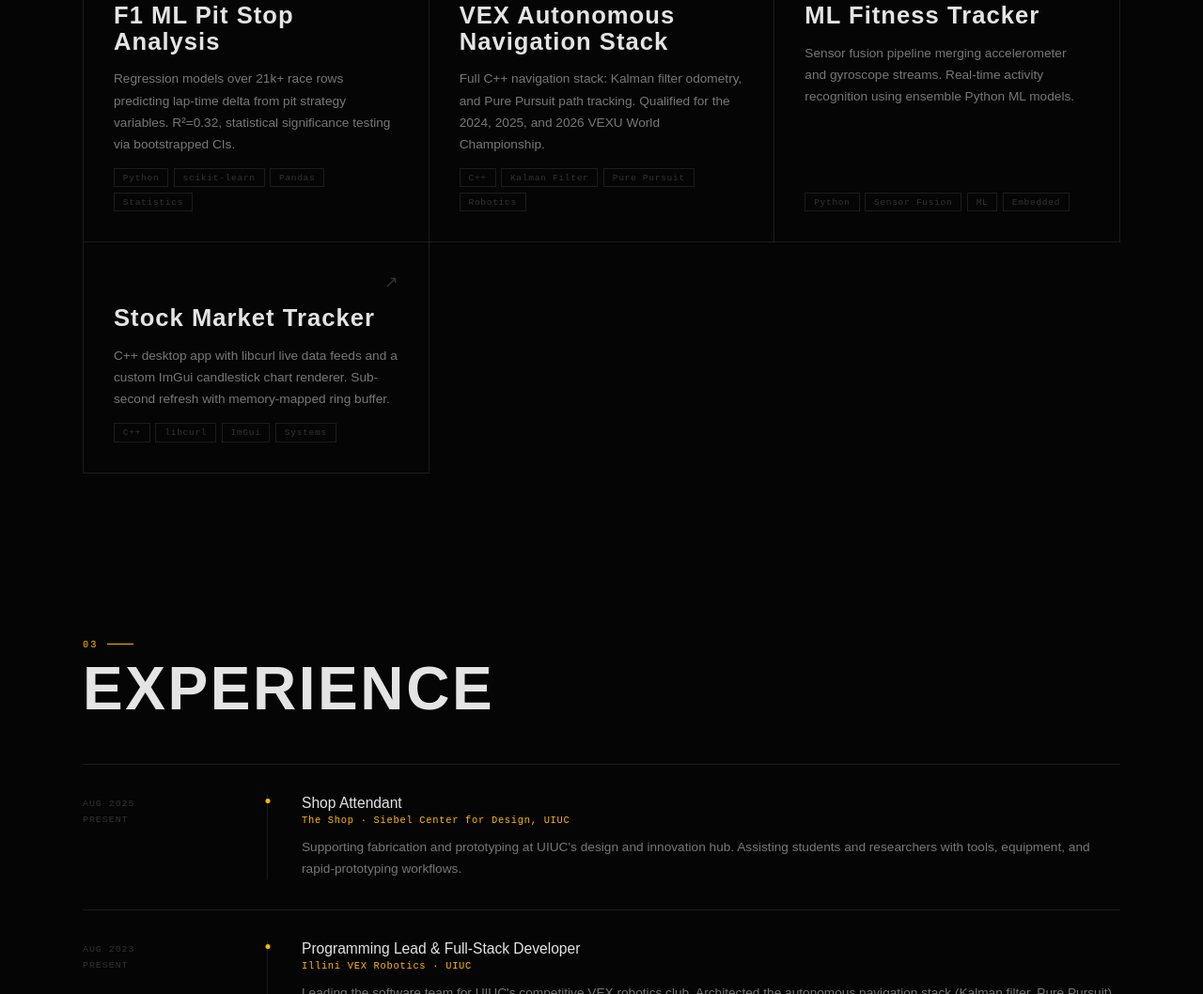
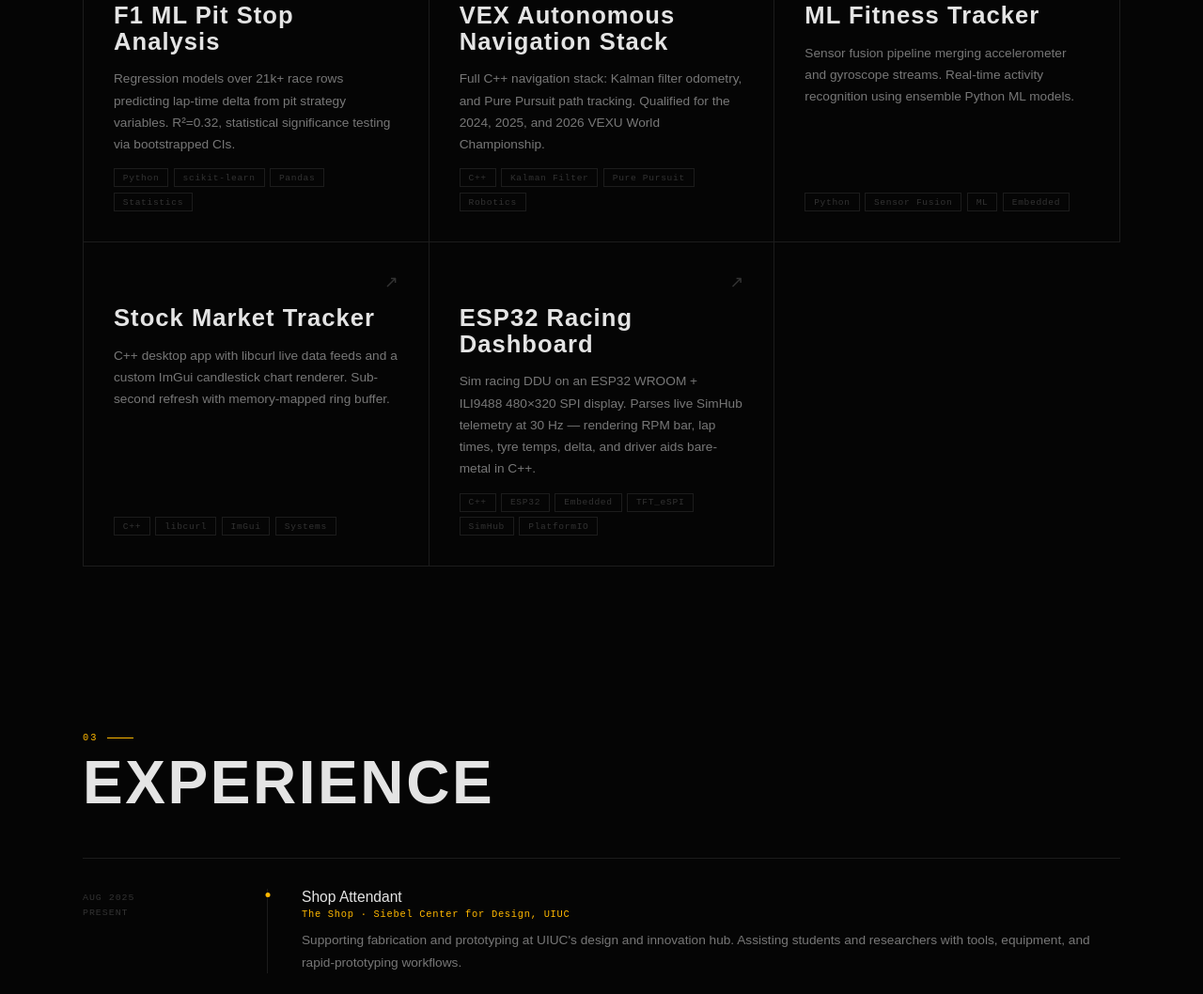
Before and after one commit to v3rac1ty/portfolio, a plain HTML site: page index.html in a window 1280 px wide. Shown: the part 2148-3206 px from the top of the page at 94% size. Drawn offline with nearby package versions, Linux system fonts and the light colour scheme.

Commit message:
Add ESP32 Racing Dashboard project details and documentation

```diff
--- a/index.html
+++ b/index.html
@@ -631,6 +631,27 @@ section{padding:clamp(5rem,11vh,8rem) 0}
           <span class="tag">libcurl</span>
           <span class="tag">ImGui</span>
           <span class="tag">Systems</span>
+        </div>
+      </article>
+
+      <!-- Project -->
+      <article class="project-card"
+               data-slug="esp32-racing-dashboard"
+               data-github="https://github.com/v3rac1ty"
+               tabindex="0" role="button" aria-label="Open ESP32 Racing Dashboard project">
+        <div class="project-card__top">
+          <span></span>
+          <span class="project-card__arrow" aria-hidden="true">↗</span>
+        </div>
+        <h3 class="project-card__title">ESP32 Racing Dashboard</h3>
+        <p class="project-card__desc">Sim racing DDU on an ESP32 WROOM + ILI9488 480×320 SPI display. Parses live SimHub telemetry at 30 Hz — rendering RPM bar, lap times, tyre temps, delta, and driver aids bare-metal in C++.</p>
+        <div class="project-card__tags">
+          <span class="tag">C++</span>
+          <span class="tag">ESP32</span>
+          <span class="tag">Embedded</span>
+          <span class="tag">TFT_eSPI</span>
+          <span class="tag">SimHub</span>
+          <span class="tag">PlatformIO</span>
         </div>
       </article>
 
```
Also changed, not shown: 1 other file.
